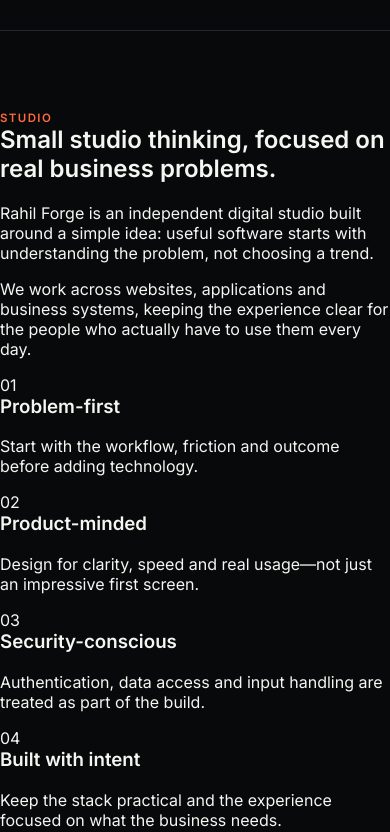
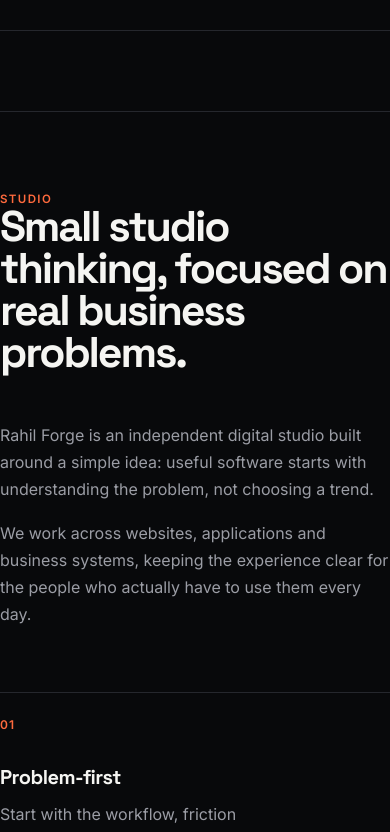
Before and after one commit to rahilislam/Rahil-Forge, a React (Vite) app: page / in a window 390 px wide. Shown: the part 4726-5558 px from the top of the page. Built offline with nearby package versions, Linux system fonts and the light colour scheme.

Commit message:
feat: style Stage 7 studio and credibility section

```diff
--- a/src/App.css
+++ b/src/App.css
@@ -83,6 +83,77 @@
   letter-spacing: 0.08em;
 }
 
+.studio-section {
+  display: grid;
+  grid-template-columns: minmax(0, 1.35fr) minmax(260px, 0.65fr);
+  gap: clamp(3rem, 8vw, 7rem);
+  padding: var(--section-space) 0;
+  border-top: 1px solid var(--color-border);
+  scroll-margin-top: 90px;
+}
+
+.studio-heading h2 {
+  max-width: 900px;
+  margin-bottom: 0;
+  font-family: var(--font-display);
+  font-size: clamp(2.5rem, 6vw, 5rem);
+  line-height: 0.98;
+  letter-spacing: -0.05em;
+}
+
+.studio-intro {
+  align-self: end;
+  max-width: 420px;
+  color: var(--color-text-secondary);
+  line-height: 1.7;
+}
+
+.studio-intro p + p {
+  margin-top: var(--space-5);
+}
+
+.studio-principles {
+  grid-column: 1 / -1;
+  display: grid;
+  grid-template-columns: repeat(4, minmax(0, 1fr));
+  border-top: 1px solid var(--color-border);
+  border-bottom: 1px solid var(--color-border);
+}
+
+.studio-principle {
+  min-height: 240px;
+  padding: var(--space-7);
+  border-right: 1px solid var(--color-border);
+}
+
+.studio-principle:last-child {
+  border-right: 0;
+}
+
+.principle-number {
+  display: block;
+  margin-bottom: var(--space-12);
+  color: var(--color-accent);
+  font-size: var(--text-xs);
+  font-weight: 700;
+  letter-spacing: 0.1em;
+}
+
+.studio-principle h3 {
+  margin-bottom: var(--space-3);
+  font-family: var(--font-display);
+  font-size: clamp(1.25rem, 2vw, 1.6rem);
+  letter-spacing: -0.025em;
+}
+
+.studio-principle p {
+  max-width: 260px;
+  margin: 0;
+  color: var(--color-text-secondary);
+  font-size: var(--text-small);
+  line-height: 1.6;
+}
+
 .anchor-section {
   min-height: 60vh;
   display: flex;
@@ -104,6 +175,29 @@
 
 .section-cta {
   margin-top: var(--space-8);
+}
+
+@media (max-width: 900px) {
+  .studio-section {
+    grid-template-columns: 1fr;
+    gap: var(--space-12);
+  }
+
+  .studio-intro {
+    max-width: 620px;
+  }
+
+  .studio-principles {
+    grid-template-columns: repeat(2, minmax(0, 1fr));
+  }
+
+  .studio-principle:nth-child(2) {
+    border-right: 0;
+  }
+
+  .studio-principle:nth-child(-n + 2) {
+    border-bottom: 1px solid var(--color-border);
+  }
 }
 
 @media (max-width: 767px) {
@@ -131,6 +225,34 @@
     margin-top: var(--space-16);
   }
 
+  .studio-section {
+    padding: var(--space-20) 0;
+  }
+
+  .studio-heading h2 {
+    font-size: clamp(2.5rem, 11vw, 4rem);
+  }
+
+  .studio-principles {
+    grid-template-columns: 1fr;
+  }
+
+  .studio-principle,
+  .studio-principle:nth-child(2) {
+    min-height: 0;
+    padding: var(--space-6) 0;
+    border-right: 0;
+    border-bottom: 1px solid var(--color-border);
+  }
+
+  .studio-principle:last-child {
+    border-bottom: 0;
+  }
+
+  .principle-number {
+    margin-bottom: var(--space-8);
+  }
+
   .anchor-section {
     min-height: 55vh;
   }
```
